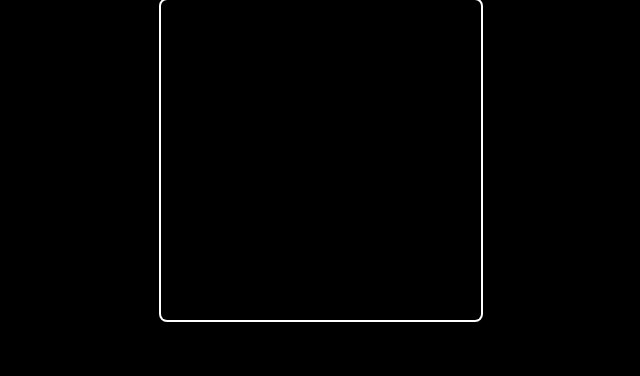
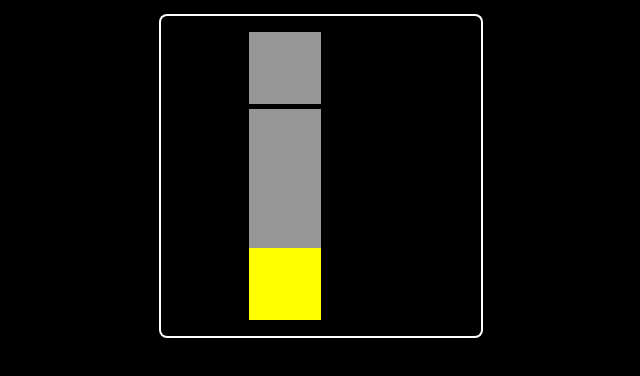
Before and after one commit to drew-kd-rodgers/cipher-adventure, a website: page index.html in a window 1280 px wide. Shown: the whole page, without its empty margins (319-959 px from the left). Drawn offline with nearby package versions, Linux system fonts and the light colour scheme.

Commit message:
Add game script and all grid spaces

```diff
--- a/index.html
+++ b/index.html
@@ -6,9 +6,9 @@
         <title>Cipher Adventure</title>
         <script src="https://cdn.jsdelivr.net/npm/@tailwindcss/browser@4"></script>
     </head>
-    <body class = "bg-black ring-white text-white">
+    <body style="background-color:black;" class="ring-white text-white">
         <div class = "md:max-w-1/4 m-auto">
-            <div id="map" class="container grid grid-cols-4 grid-rows-4 rounded-md ring-2 aspect-square">
+            <div id="map" class="container grid grid-cols-4 grid-rows-4 rounded-md ring-2 aspect-square my-4 p-4">
                 <div id="00"></div>
                 <div id="01"></div>
                 <div id="02"></div>
@@ -27,5 +27,6 @@
                 <div id="33"></div>
             </div>
         </div>
+        <script src="game.js"></script>
     </body>
 </html>
```
